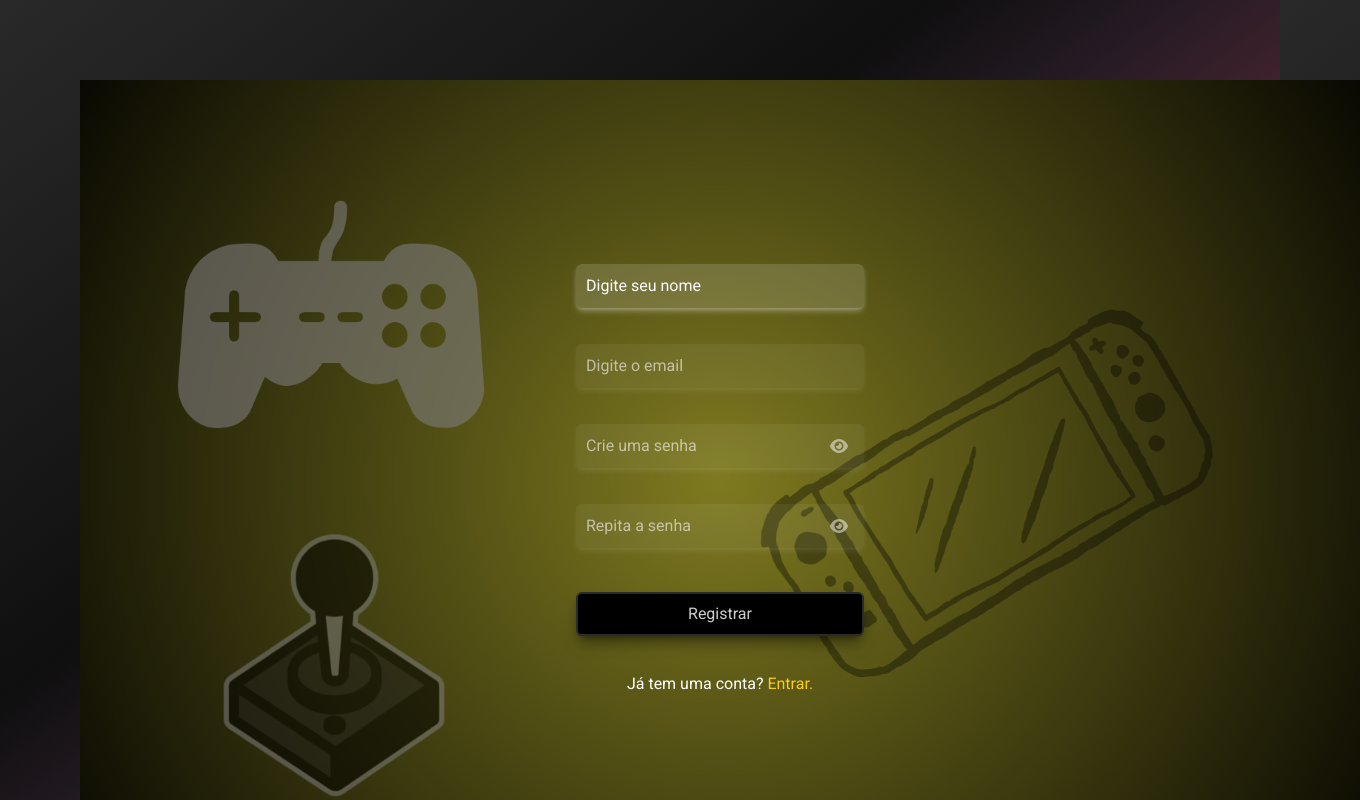
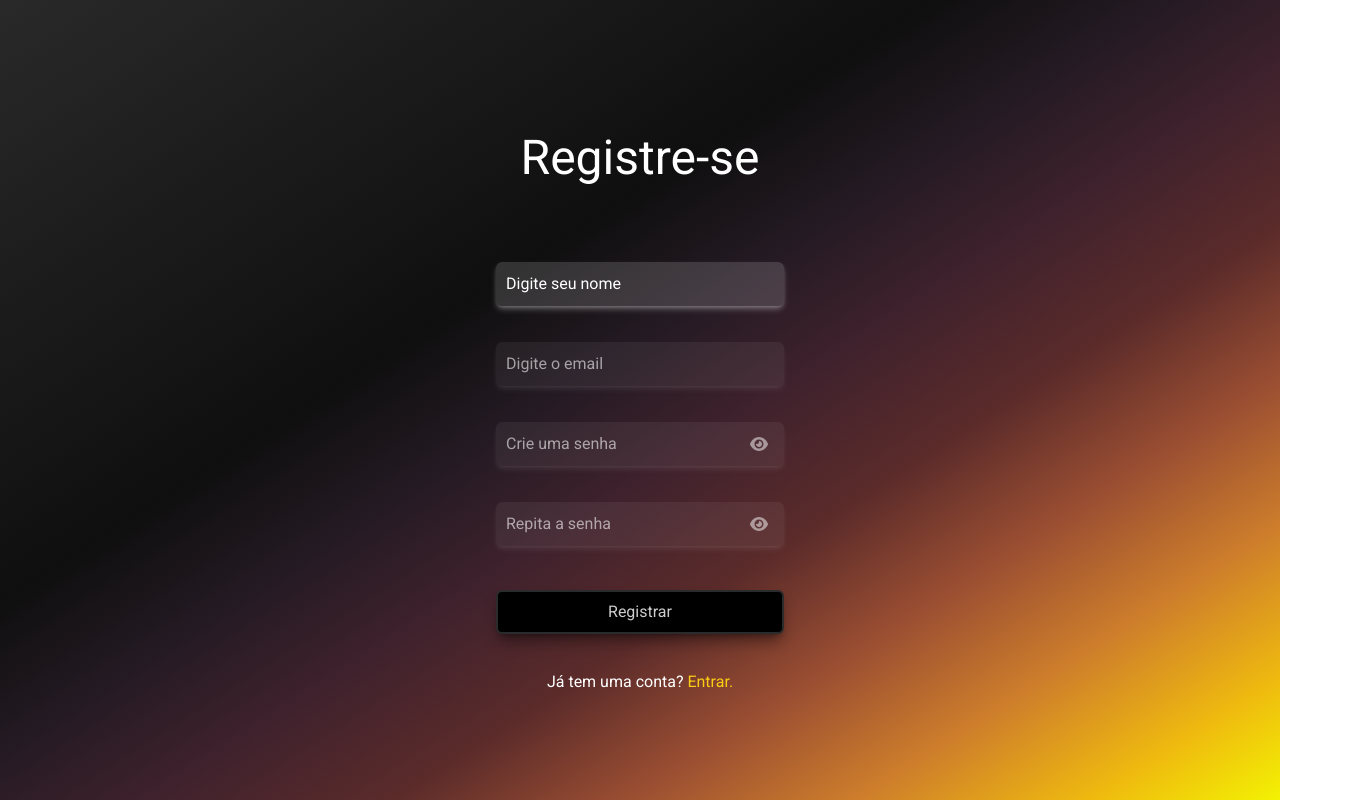
Before and after one commit to miquelven/gameTest, a Vue app in the folder project/: page /register in a window 1280 px wide. Shown: the top 800 px of the page, 1360 px wide, since content can reach past the window. Built offline with nearby package versions, Linux system fonts and the light colour scheme; a web font is replaced by a local one.

Commit message:
bug no login e no register e mudança no layout

```diff
--- a/project/src/views/Login.vue
+++ b/project/src/views/Login.vue
@@ -106,8 +106,7 @@ export default {
 
 <template>
   <div
-    id="login"
-    class="w-screen h-screen flex flex-col justify-center items-center"
+    class="w-full h-[calc(83.5vh)] flex flex-col justify-center items-center"
   >
     <div class="relative z-10 mb-28">
       <div class="flex justify-center items-center flex-col">
@@ -210,19 +209,3 @@ export default {
     </div>
   </div>
 </template>
-
-<style scoped>
-#login {
-  background: linear-gradient(to bottom left, #fff, #c8c8c8, #d5db64);
-  position: relative;
-}
-#login::before {
-  content: "";
-  width: 100vw;
-  height: 100vh;
-  position: absolute;
-  inset: 0;
-  background-color: rgba(0, 0, 0, 0.5);
-  z-index: 2;
-}
-</style>
--- a/project/src/views/Register.vue
+++ b/project/src/views/Register.vue
@@ -99,9 +99,10 @@ export default {
 
 <template>
   <div
-    class="h-screen w-screen flex justify-center items-center relative z-0"
+    class="w-full h-[calc(83.5vh)] flex flex-col justify-center items-center relative z-0"
     id="container"
   >
+    <h1 class="text-5xl mb-20">Registre-se</h1>
     <form
       class="relative z-10 w-72 flex flex-col justify-center items-center gap-9"
       @submit.prevent="register"
@@ -167,21 +168,3 @@ export default {
     </form>
   </div>
 </template>
-
-<style scoped>
-#container {
-  background: url("@/assets/images/backgroundRegister.png");
-  background-position: center;
-  background-size: cover;
-  position: relative;
-}
-#container::before {
-  content: "";
-  width: 100vw;
-  height: 100vh;
-  position: absolute;
-  inset: 0;
-  background-color: rgba(0, 0, 0, 0.5);
-  z-index: 2;
-}
-</style>
```
